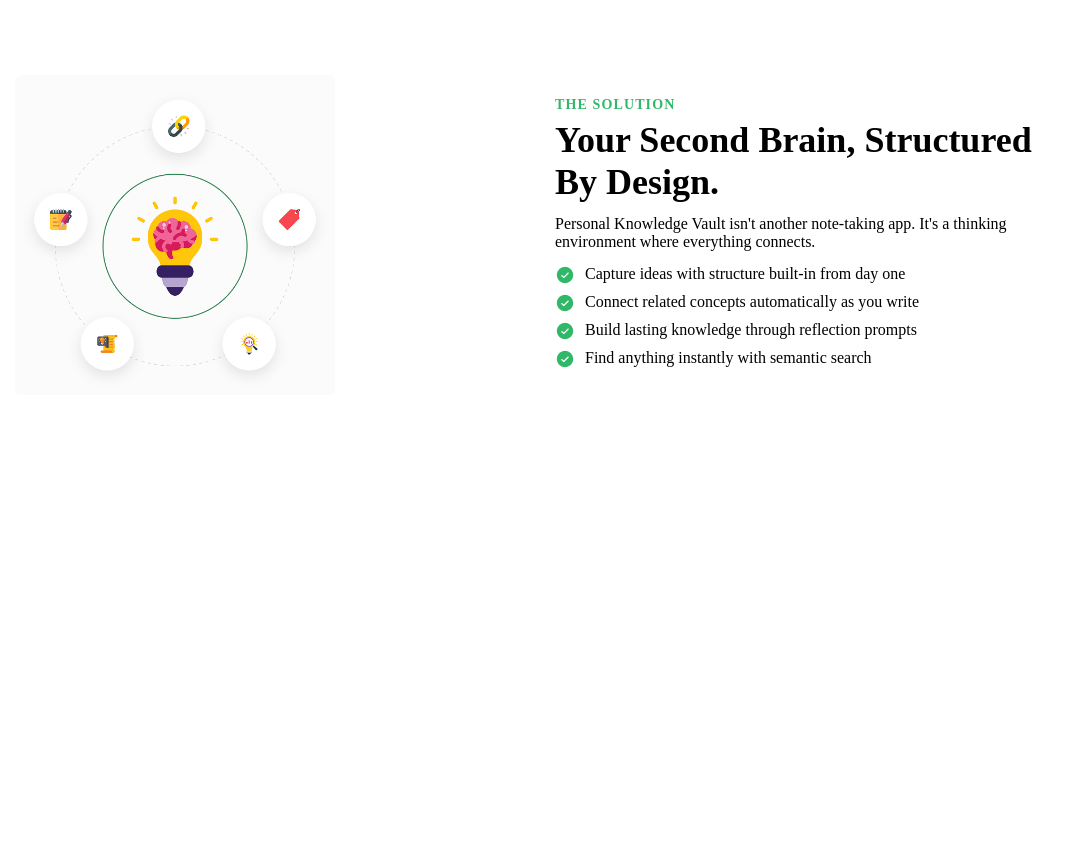
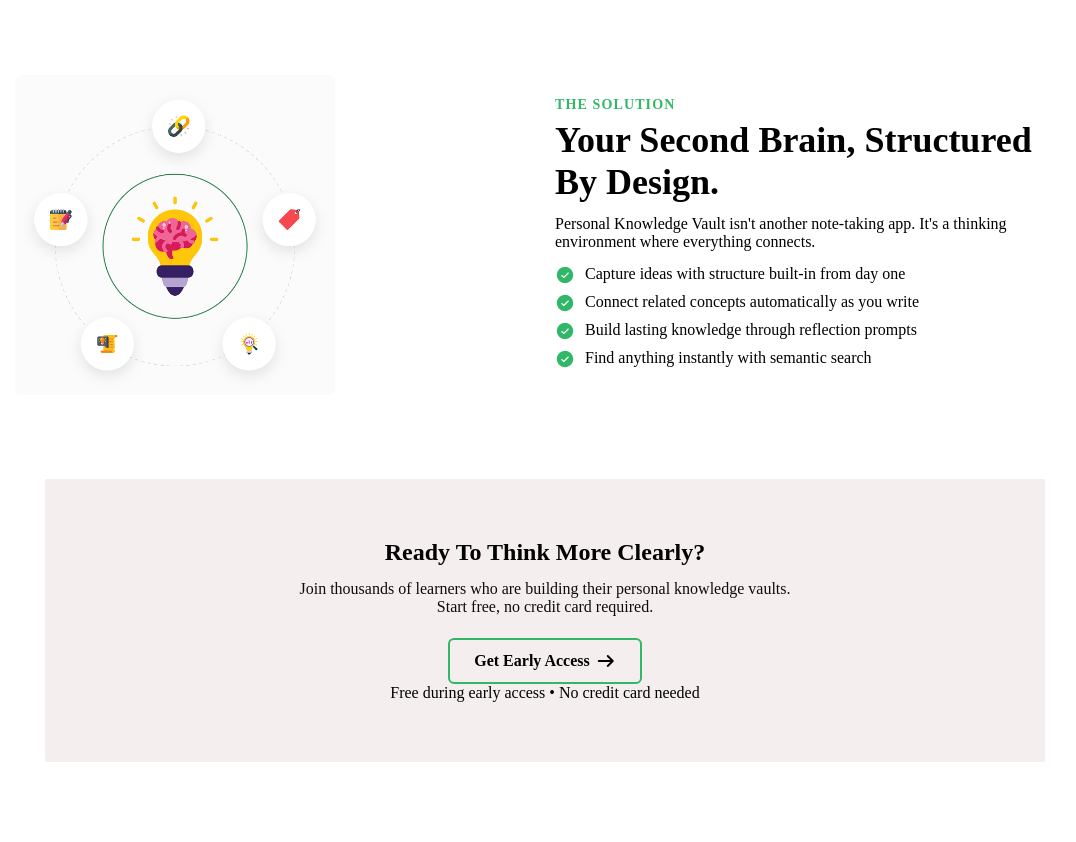
Before and after one commit to Borhanuddinst/Assignment_1, a plain HTML site: page index.html in a window 1280 px wide. Shown: the part 1014-1856 px from the top of the page, without its empty margins (95-1171 px from the left). Before the commit the page ends 1493 px from the top, so only its background shows below. Drawn offline with Linux system fonts and the light colour scheme.

Commit message:
cta_section_box_push_githube

```diff
--- a/css/style.css
+++ b/css/style.css
@@ -214,3 +214,37 @@
 .points li img{
     width: 20px;
 }
+
+.cta-section{
+    padding: 0 20px 80px;
+    display: flex;
+    justify-content: center;
+}
+
+.cta-box{
+    max-width: 1000px;
+    width: 100%;
+    background: #efe5e5a2;
+    border-radius: 2px;
+    padding: 60px 30px;
+    text-align: center;
+}
+
+.cta-button{
+    background: transparent;
+    color: #000000;
+    padding: 12px 24px;
+    border-radius: 6px;
+    text-decoration: none;
+    font-weight: 600;
+    border: 2px solid #30B868;
+    white-space: nowrap;
+    display: inline-flex;
+    align-items: center;
+    gap: 6px;
+}
+
+.cta-button:hover{
+    background: #30B868;
+    color: #ffffff;
+}
--- a/index.html
+++ b/index.html
@@ -136,5 +136,30 @@
 </section>
 
 
+<section class="cta-section">
+
+    <div class="cta-box">
+
+        <h2>Ready To Think More Clearly?</h2>
+
+        <p class="subtitle">
+            Join thousands of learners who are building their personal knowledge vaults.<br>
+            Start free, no credit card required.
+        </p>
+
+        <div class="hero-button">
+            <a href="#" class="cta-button">
+                Get Early Access <i class="fa-solid fa-arrow-right"></i>
+            </a>
+        </div>
+
+        <p class="note">
+            Free during early access • No credit card needed
+        </p>
+
+    </div>
+
+</section>
+
 </body>
 </html>
```
